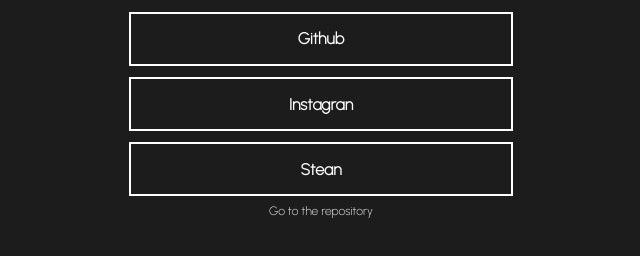
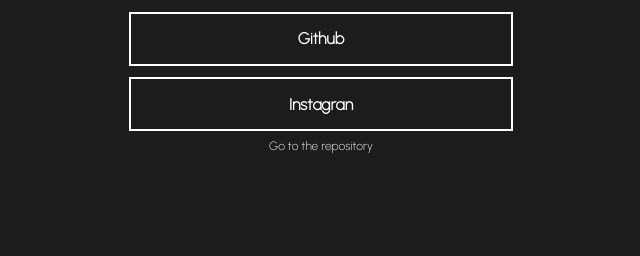
Before and after one commit to mthlssn/mthlssn.github.io, a plain HTML site: page index.html in a window 1280 px wide. Shown: the part 188-444 px from the top of the page, without its empty margins (319-959 px from the left). Drawn offline with Linux system fonts and the light colour scheme.

Commit message:
Update index.html

```diff
--- a/index.html
+++ b/index.html
@@ -24,12 +24,6 @@
 		</div>
 	</a>
 
-	<a class="link" href="https://www.instagr.com/mtssn/">
-		<div class="links" >
-			Stean
-		</div>
-	</a>
-
 	<footer>
 		<a href="https://github.com/mthlssn/mthlssn.github.io" id="repositorio"> Go to the repository </a>
 	</footer>
```
